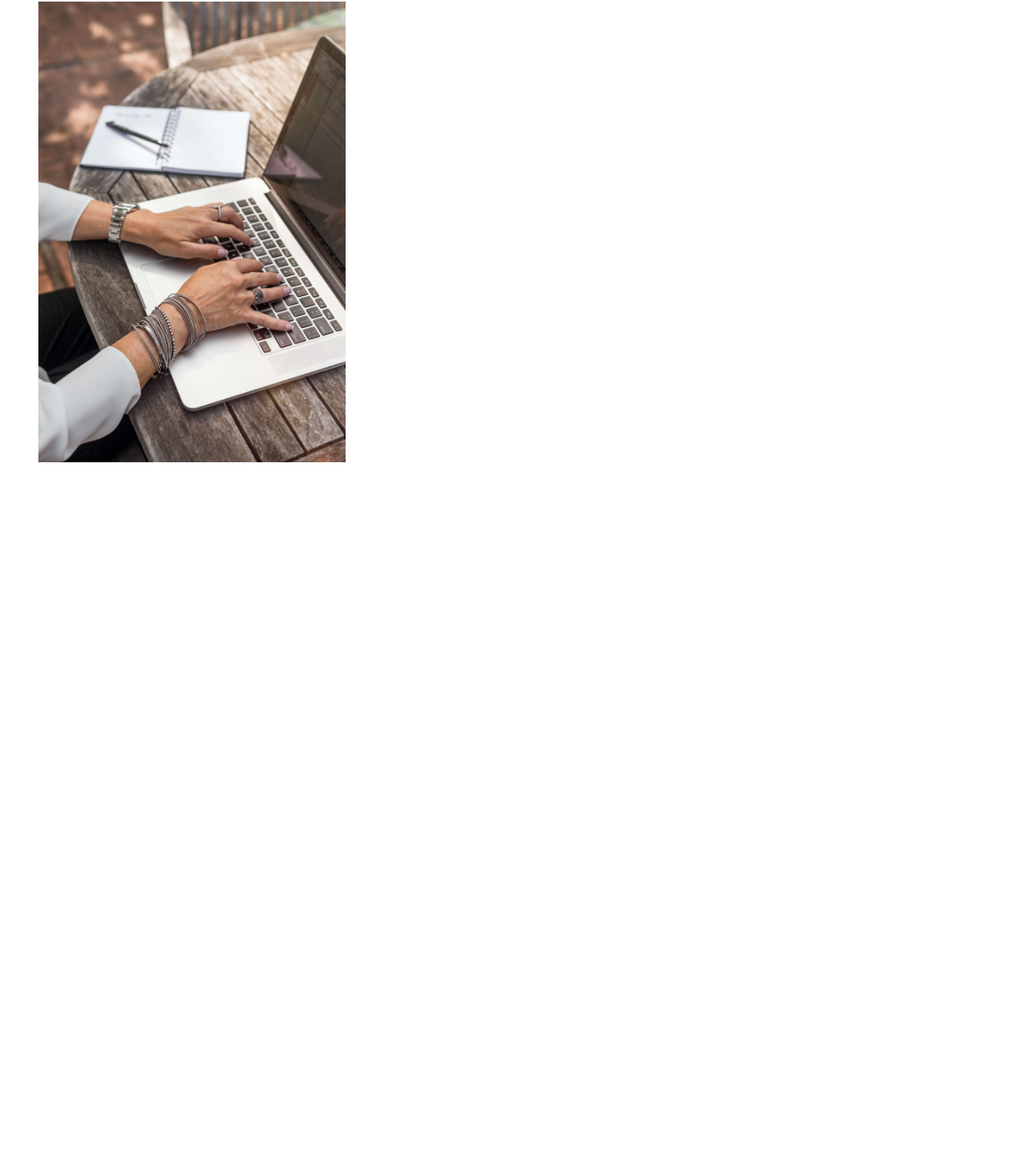
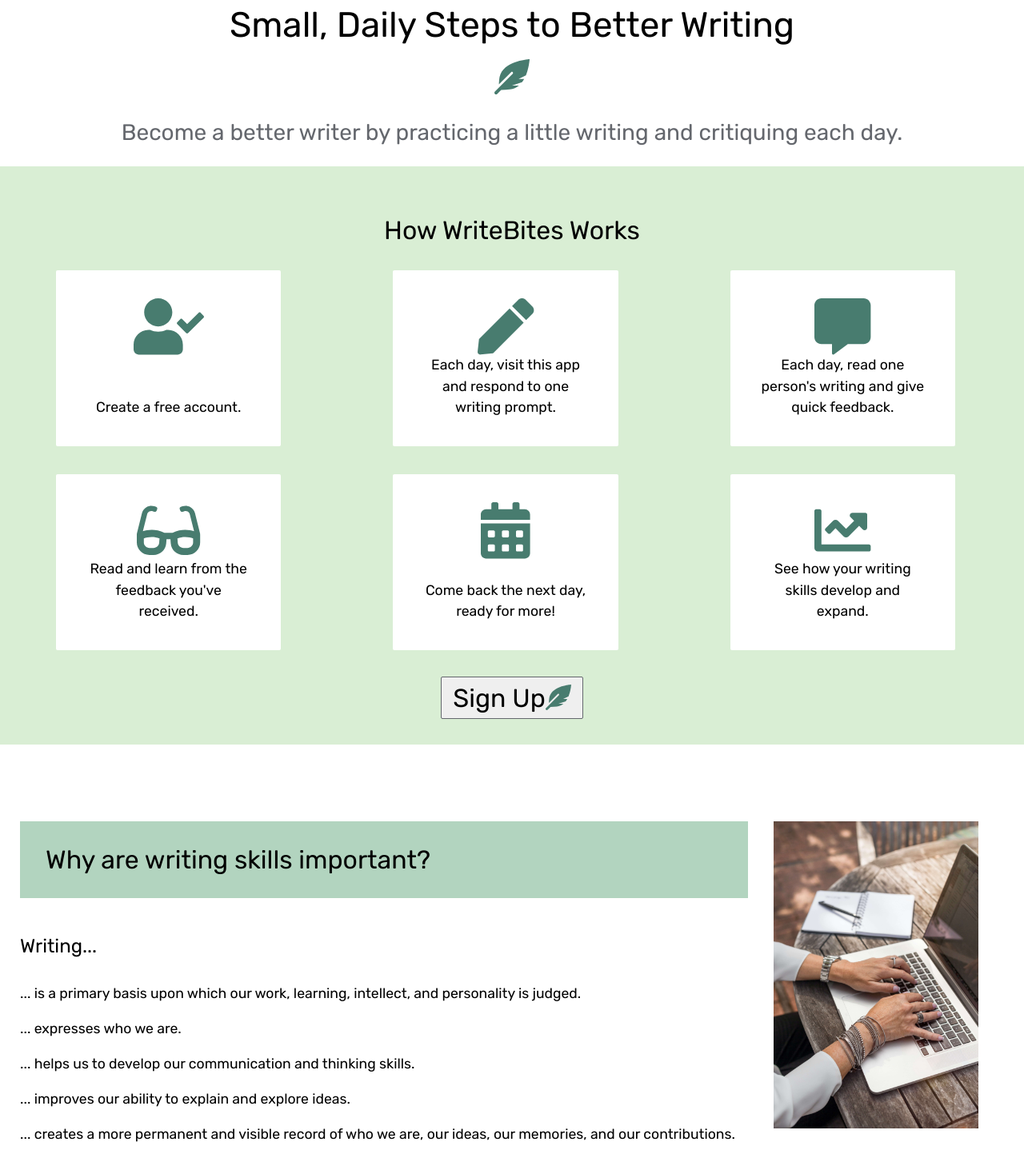
Before and after one commit to writebites/frontend-bites, a React (Create React App) app: page / in a window 1280 px wide. Shown: the part 160-1613 px from the top of the page at 80% size. Before the commit the page ends 800 px from the top, so only its background shows below. Built offline with nearby package versions, Linux system fonts and the light colour scheme.

Commit message:
Feat: Adds content to landing page

```diff
--- a/src/components/LandingPage.js
+++ b/src/components/LandingPage.js
@@ -1,12 +1,110 @@
 import React from 'react';
+import { FontAwesomeIcon } from '@fortawesome/react-fontawesome';
+import {
+  faUserCheck,
+  faPen,
+  faCommentAlt,
+  faCalendarAlt,
+  faGlasses,
+  faChartLine,
+  faFeatherAlt,
+} from '@fortawesome/free-solid-svg-icons';
 import typingOnComputer from '../images/typingOnComputer.jpg';
 
 export default function LandingPage() {
   return (
     <div className="landing-page">
-      <div className="image-container">
-        <img src={typingOnComputer} alt="typing on computer" />
+      <div className="top">
+        <h1>
+          Small, Daily Steps to Better Writing
+          <br />
+          <span className="fa-icon">
+            <FontAwesomeIcon icon={faFeatherAlt} />
+          </span>
+        </h1>
+        <h2>
+          Become a better writer by practicing a little writing and critiquing
+          each day.
+        </h2>
+
+        <div className="instructions-section">
+          <h3>How WriteBites Works</h3>
+
+          <ul className="instructions">
+            <li>
+              <span className="fa-icon">
+                <FontAwesomeIcon icon={faUserCheck} />
+              </span>
+              Create a free account.
+            </li>
+            <li>
+              <span className="fa-icon">
+                <FontAwesomeIcon icon={faPen} />
+              </span>{' '}
+              Each day, visit this app and respond to one writing prompt.
+            </li>
+            <li>
+              <span className="fa-icon">
+                <FontAwesomeIcon icon={faCommentAlt} />
+              </span>
+              Each day, read one person's writing and give quick feedback.
+            </li>
+            <li>
+              <span className="fa-icon">
+                <FontAwesomeIcon icon={faGlasses} />
+              </span>
+              Read and learn from the feedback you've received.
+            </li>
+            <li>
+              <span className="fa-icon">
+                <FontAwesomeIcon icon={faCalendarAlt} />
+              </span>
+              Come back the next day, ready for more!
+            </li>
+            <li>
+              <span className="fa-icon">
+                <FontAwesomeIcon icon={faChartLine} />
+              </span>
+              See how your writing skills develop and expand.
+            </li>
+          </ul>
+          <button>
+            Sign Up
+            <span className="fa-icon">
+              <FontAwesomeIcon icon={faFeatherAlt} />
+            </span>
+          </button>
+        </div>
       </div>
+
+      <div className="bottom">
+        <div className="writing-importance">
+          <h2>Why are writing skills important?</h2>
+          <h3>Writing...</h3>
+          <ul>
+            <li>
+              ... is a primary basis upon which our work, learning, intellect,
+              and personality is judged.
+            </li>
+            <li>... expresses who we are.</li>
+            <li>
+              ... helps us to develop our communication and thinking skills.
+            </li>
+            <li>... improves our ability to explain and explore ideas.</li>
+            <li>
+              ... creates a more permanent and visible record of who we are, our
+              ideas, our memories, and our contributions.
+            </li>
+            <li>... helps us understand our lives better.</li>
+          </ul>
+        </div>
+
+        <div className="image-container">
+          <img src={typingOnComputer} alt="typing on computer" />
+        </div>
+      </div>
+
+      <footer>©2020 WriteBites</footer>
     </div>
   );
 }
--- a/src/stylesheets/form.scss
+++ b/src/stylesheets/form.scss
@@ -56,6 +56,8 @@
       }
     }
   }
+}
+
 button {
   font-size: 2em;
   padding: 0.2em 0.45em;
@@ -75,4 +77,3 @@
     border: 1px solid $lark-green;
   }
 }
-}
--- a/src/stylesheets/global.scss
+++ b/src/stylesheets/global.scss
@@ -24,6 +24,28 @@
   font-size: 1em;
 }
 
+ul {
+  padding: 1em 1em 1em 0;
+  li {
+    padding: 1em auto;
+    margin: 1em auto;
+    font-size: 1.1em;
+    line-height: 1.5em;
+  }
+}
+
+footer {
+  min-height: 4em;
+  background: $tar;
+  text-align: center;
+  color: white;
+  padding: 2em;
+  margin-top: 4em;
+  @media (max-width: 500px) {
+    margin-top: 1em;
+  }
+}
+
 .image-container {
   img {
     max-width: 100%;
--- a/src/stylesheets/landing-page.scss
+++ b/src/stylesheets/landing-page.scss
@@ -1,6 +1,120 @@
 .landing-page {
-  .image-container {
-    width: 30vw;
-    margin: 3em;
+  display: flex;
+  flex-flow: column nowrap;
+  margin: 0 auto;
+
+  .top {
+    display: flex;
+    flex-flow: column nowrap;
+
+    h1 {
+      padding: 0.5em;
+      padding-top: 1em;
+      text-align: center;
+      font-size: 2.75em;
+      line-height: 1.5em;
+      @media (max-width: 500px) {
+        font-size: 2em;
+      }
+    }
+    h2 {
+      text-align: center;
+      padding-bottom: 1em;
+      color: $tar;
+      font-size: 1.75em;
+      @media (max-width: 500px) {
+        font-size: 1.25em;
+      }
+    }
+    h3 {
+      text-align: center;
+      background: $light-mint;
+      padding-top: 1em;
+      margin-top: 1em;
+      font-size: 2em;
+      @media (max-width: 500px) {
+        font-size: 1.5em;
+      }
+    }
+    .instructions-section {
+      background: $light-mint;
+      display: flex;
+      flex-flow: column nowrap;
+      padding-bottom: 2em;
+    }
+    .instructions {
+      display: grid;
+      grid-template-columns: 1fr 1fr 1fr;
+      @media (max-width: 500px) {
+        grid-template-columns: 1fr 1fr;
+      }
+
+      li {
+        background: white;
+        width: 50%;
+        padding: 2em;
+        display: flex;
+        flex-flow: column nowrap;
+        justify-content: space-between;
+        align-items: center;
+        border-radius: 2px;
+        text-align: center;
+        @media (max-width: 500px) {
+          font-size: 0.8em;
+        }
+        .fa-icon {
+          font-size: 4em;
+          @media (max-width: 500px) {
+            font-size: 2em;
+          }
+        }
+      }
+    }
+  }
+
+  .bottom {
+    margin: 5em auto;
+    display: flex;
+    flex-flow: row wrap;
+    justify-content: center;
+    @media (max-width: 500px) {
+      flex-flow: column nowrap;
+      justify-content: center;
+      align-items: center;
+    }
+
+    .image-container {
+      width: 20vw;
+      margin: 1em 2em;
+
+      @media (max-width: 1000px) {
+        width: 50vw;
+      }
+      @media (max-width: 500px) {
+        width: 50vw;
+      }
+    }
+
+    .writing-importance {
+      @media (max-width: 1000px) {
+        margin-left: 0;
+      }
+      h2 {
+        background: $reclining-green;
+        padding: 1em;
+        margin-top: 0.5em;
+      }
+      h3 {
+        margin-top: 2em;
+        @media (max-width: 1000px) {
+          margin-left: 0.5em;
+        }
+      }
+      li {
+        @media (max-width: 1000px) {
+          margin-left: 0.5em;
+        }
+      }
+    }
   }
 }
```
Lines whose indentation alone changed are shown as unchanged.
